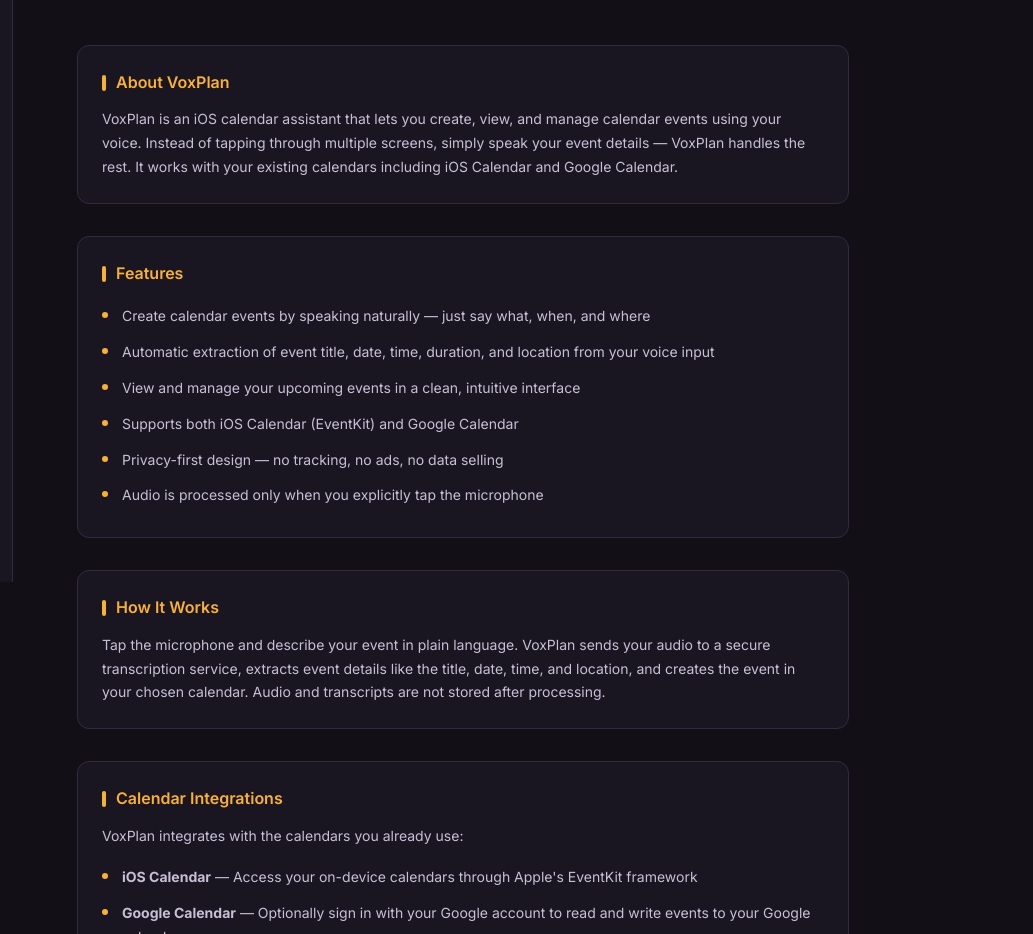
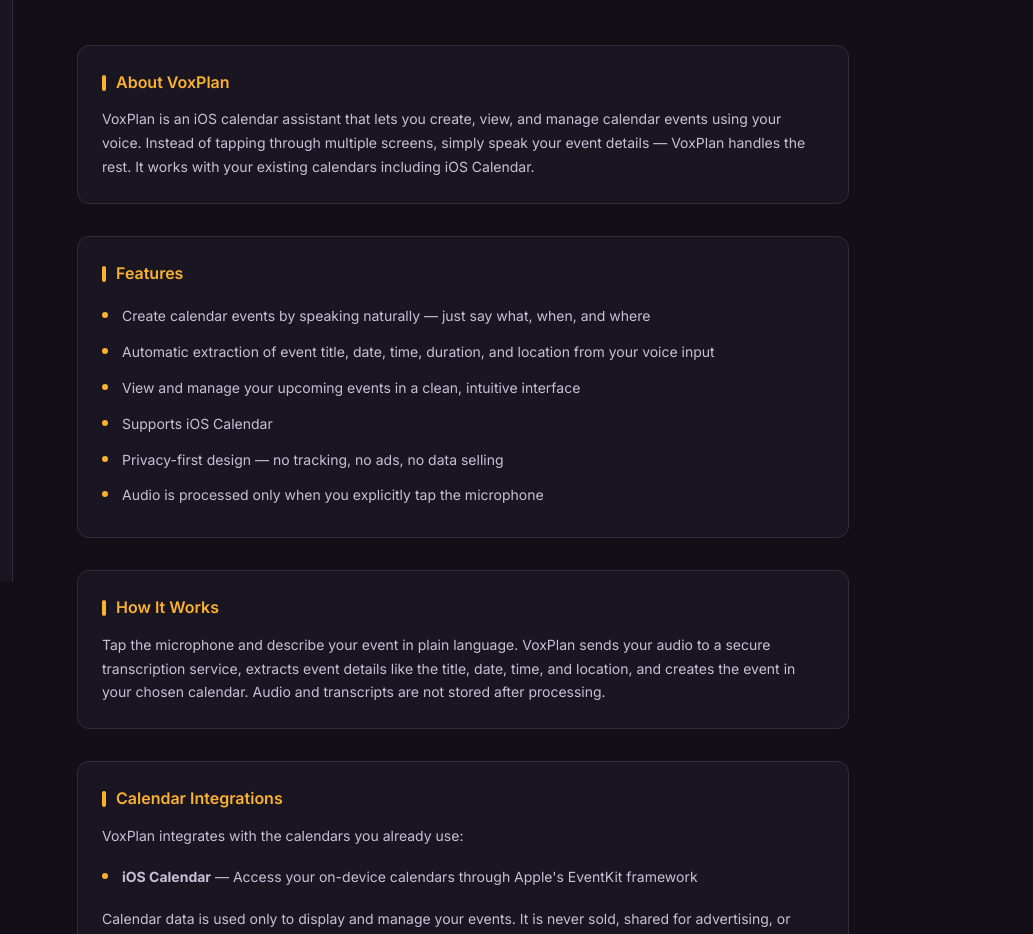
Before and after one commit to suvirbhargav/voxplan.github.io, a plain HTML site: page index.html in a window 1280 px wide. Shown: the part 218-1152 px from the top of the page, 247-1280 px from the left. Drawn offline with Linux system fonts and the light colour scheme.

Commit message:
updated descriptions

```diff
--- a/index.html
+++ b/index.html
@@ -3,7 +3,7 @@
 <head>
     <meta charset="UTF-8">
     <meta name="viewport" content="width=device-width, initial-scale=1.0">
-    <meta name="description" content="VoxPlan — Voice-powered calendar assistant. Create events by speaking naturally. Supports iOS Calendar and Google Calendar.">
+    <meta name="description" content="VoxPlan — Voice-powered calendar assistant. Create events by speaking naturally. Supports iOS Calendar integration.">
     <meta name="theme-color" content="#120f16">
     <meta name="color-scheme" content="dark">
     <title>VoxPlan — Voice-Powered Calendar Assistant</title>
@@ -484,7 +484,7 @@
             <div class="content">
                 <section id="about">
                     <h2>About VoxPlan</h2>
-                    <p>VoxPlan is an iOS calendar assistant that lets you create, view, and manage calendar events using your voice. Instead of tapping through multiple screens, simply speak your event details — VoxPlan handles the rest. It works with your existing calendars including iOS Calendar and Google Calendar.</p>
+                    <p>VoxPlan is an iOS calendar assistant that lets you create, view, and manage calendar events using your voice. Instead of tapping through multiple screens, simply speak your event details — VoxPlan handles the rest. It works with your existing calendars including iOS Calendar.</p>
                 </section>
 
                 <section id="features">
@@ -493,7 +493,7 @@
                         <li>Create calendar events by speaking naturally — just say what, when, and where</li>
                         <li>Automatic extraction of event title, date, time, duration, and location from your voice input</li>
                         <li>View and manage your upcoming events in a clean, intuitive interface</li>
-                        <li>Supports both iOS Calendar (EventKit) and Google Calendar</li>
+                        <li>Supports iOS Calendar</li>
                         <li>Privacy-first design — no tracking, no ads, no data selling</li>
                         <li>Audio is processed only when you explicitly tap the microphone</li>
                     </ul>
@@ -509,7 +509,6 @@
                     <p>VoxPlan integrates with the calendars you already use:</p>
                     <ul>
                         <li><strong>iOS Calendar</strong> — Access your on-device calendars through Apple's EventKit framework</li>
-                        <li><strong>Google Calendar</strong> — Optionally sign in with your Google account to read and write events to your Google calendars</li>
                     </ul>
                     <p style="margin-top: 12px;">Calendar data is used only to display and manage your events. It is never sold, shared for advertising, or used for tracking.</p>
                 </section>
```
